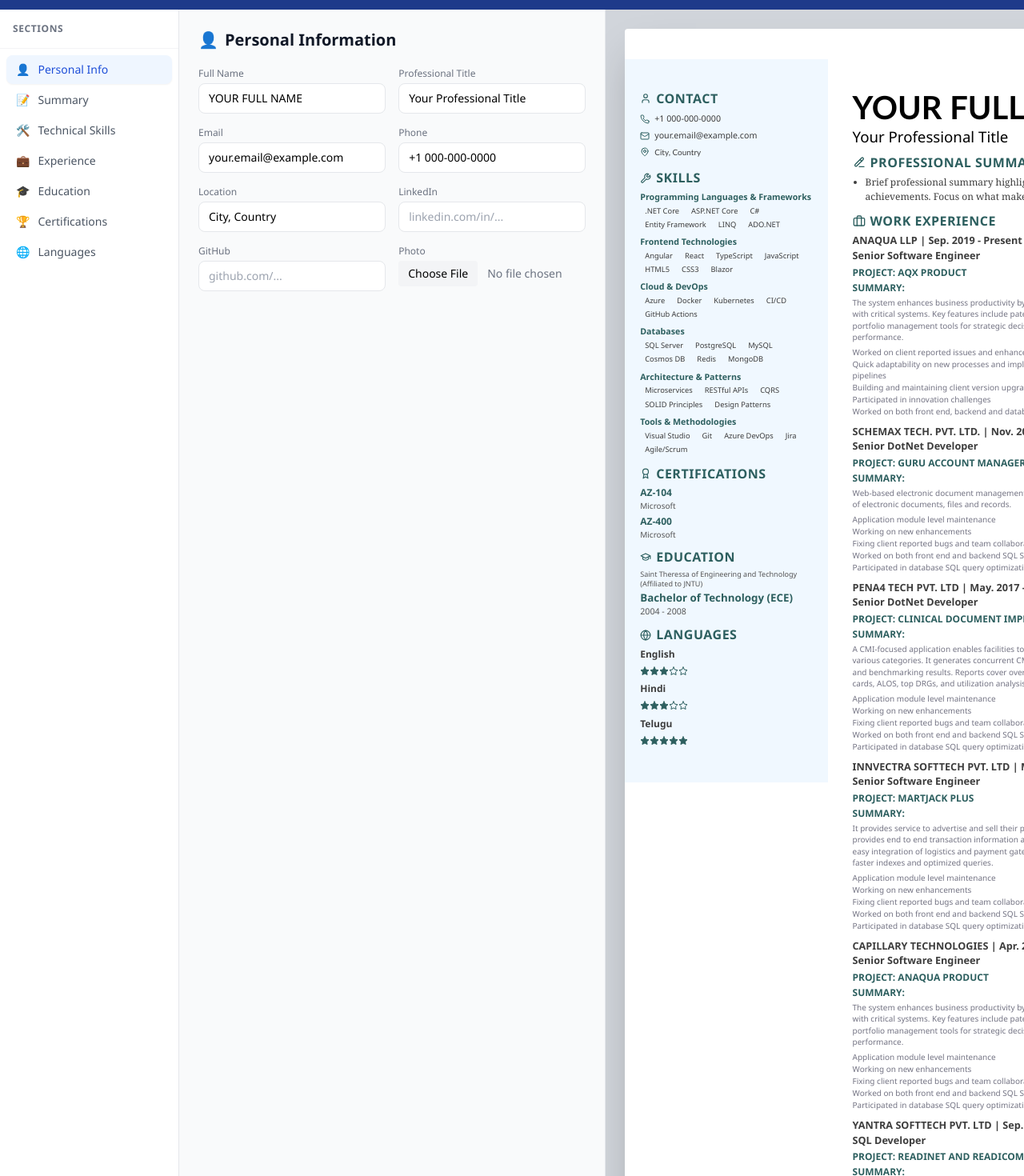
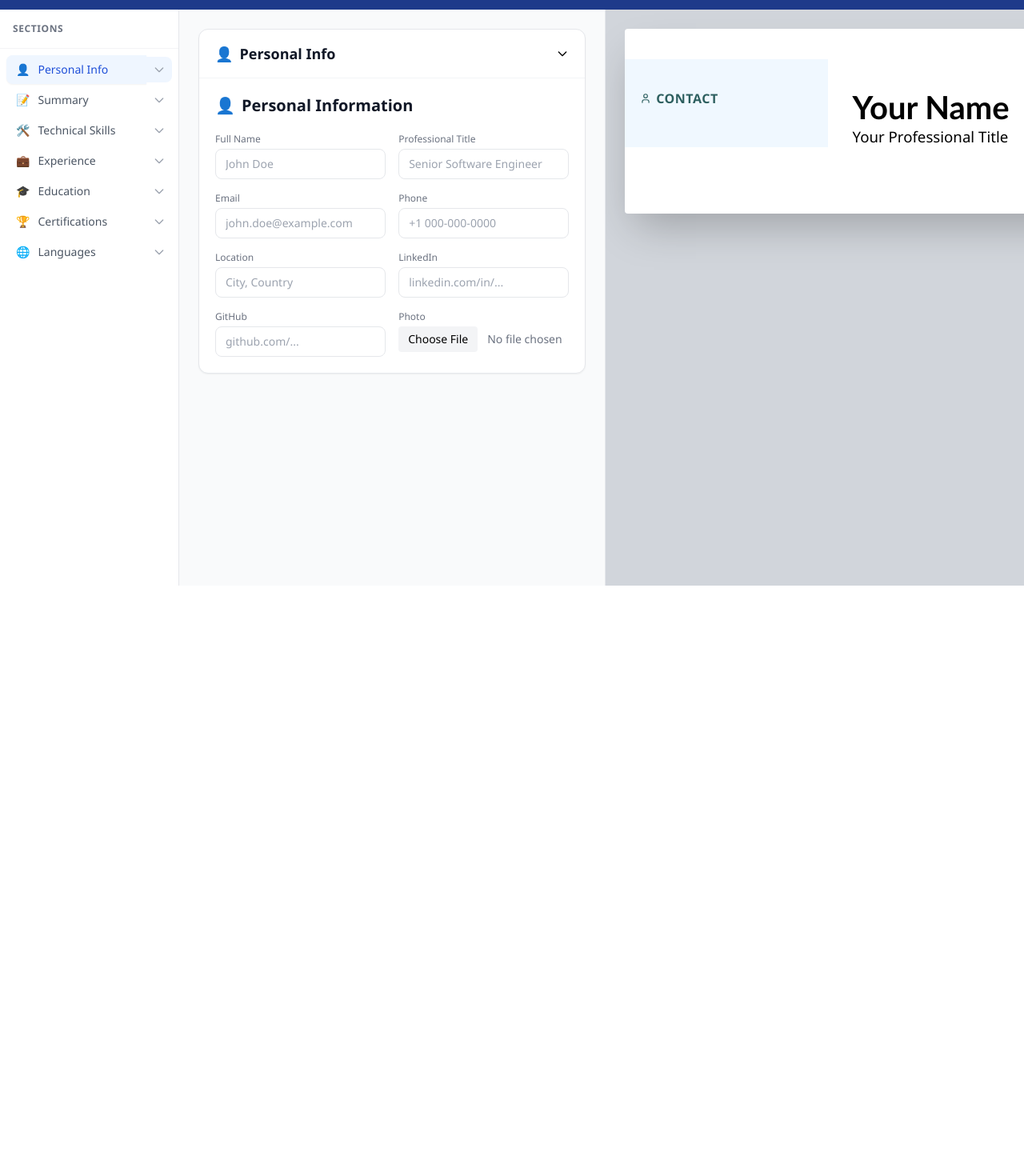
Before and after one commit to smarttechiblog/makemyresume, a Next.js app: page /Resumebuilder/ in a window 1280 px wide. Shown: the part 80-1550 px from the top of the page at 80% size. After the commit the page ends 812 px from the top, so only its background shows below. Built offline with nearby package versions, Linux system fonts and the light colour scheme.

Commit message:
Clear all pre-filled sample data and add section collapse toggles

```diff
--- a/app/page.tsx
+++ b/app/page.tsx
@@ -7,14 +7,14 @@ import { ResumeData } from '@/types/resume';
 
 const initialResumeData: ResumeData = {
   personalInfo: {
-    fullName: 'YOUR FULL NAME',
-    title: 'Your Professional Title',
-    email: 'your.email@example.com',
-    phone: '+1 000-000-0000',
-    location: 'City, Country',
+    fullName: '',
+    title: '',
+    email: '',
+    phone: '',
+    location: '',
     linkedin: '',
     github: '',
-    summary: 'Brief professional summary highlighting your key experience, skills, and achievements. Focus on what makes you stand out as a professional.',
+    summary: '',
     photo: ''
   },
   aiGenerated: {
@@ -22,106 +22,11 @@ const initialResumeData: ResumeData = {
     technicalProfile: [],
     notableAchievement: ''
   },
-  education: [
-    {
-      id: '1',
-      degree: 'Bachelor of Technology (ECE)',
-      institution: 'Saint Theressa of Engineering and Technology (Affiliated to JNTU)',
-      year: '2004 - 2008'
-    }
-  ],
-  certifications: [
-    { id: '1', name: 'AZ-104', issuer: 'Microsoft', year: '' },
-    { id: '2', name: 'AZ-400', issuer: 'Microsoft', year: '' }
-  ],
+  education: [],
+  certifications: [],
   skills: [],
-  languages: [
-    { name: 'English', proficiency: 'Conversational' },
-    { name: 'Hindi', proficiency: 'Conversational' },
-    { name: 'Telugu', proficiency: 'Native' }
-  ],
-  projects: [
-    {
-      id: '1',
-      name: 'AQX PRODUCT',
-      client: 'ANAQUA LLP',
-      duration: 'Sep. 2019 - Present',
-      role: 'Senior Software Engineer',
-      technologies: '.NET Core, C#, Azure, Angular, JavaScript',
-      description: 'The system enhances business productivity by providing a comprehensive IP infrastructure integrated with critical systems. Key features include patent planning tools for innovation and budgeting, portfolio management tools for strategic decision-making, and operational reports on costs and performance.',
-      responsibilities: 'Worked on client reported issues and enhancements\nQuick adaptability on new processes and implementations of version tools like Git, DevOps, CI & CD pipelines\nBuilding and maintaining client version upgrades by building Azure functions\nParticipated in innovation challenges\nWorked on both front end, backend and databases on new and legacy systems'
-    },
-    {
-      id: '2',
-      name: 'GURU ACCOUNT MANAGER',
-      client: 'SCHEMAX TECH. PVT. LTD.',
-      duration: 'Nov. 2018 - Sep. 2019',
-      role: 'Senior DotNet Developer',
-      technologies: 'Web API, JavaScript, Angular',
-      description: 'Web-based electronic document management system designed to store, manage and access all types of electronic documents, files and records.',
-      responsibilities: 'Application module level maintenance\nWorking on new enhancements\nFixing client reported bugs and team collaborations\nWorked on both front end and backend SQL Server on legacy systems\nParticipated in database SQL query optimizations'
-    },
-    {
-      id: '3',
-      name: 'CLINICAL DOCUMENT IMPROVEMENT',
-      client: 'PENA4 TECH PVT. LTD',
-      duration: 'May. 2017 - Nov. 2018',
-      role: 'Senior DotNet Developer',
-      technologies: '.NET, C#, ML.Net, SQL Server',
-      description: 'A CMI-focused application enables facilities to track, target, and forecast financial impacts across various categories. It generates concurrent CMI analysis reports that include trending, distribution, and benchmarking results. Reports cover overall CMI impact, physician report cards, service report cards, ALOS, top DRGs, and utilization analysis.',
-      responsibilities: 'Application module level maintenance\nWorking on new enhancements\nFixing client reported bugs and team collaborations\nWorked on both front end and backend SQL Server on legacy systems\nParticipated in database SQL query optimizations'
-    },
-    {
-      id: '4',
-      name: 'MARTJACK PLUS',
-      client: 'INNVECTRA SOFTTECH PVT. LTD',
-      duration: 'May 2012 - March 2016',
-      role: 'Senior Software Engineer',
-      technologies: '.NET, C#, SQL Server',
-      description: 'It provides service to advertise and sell their products online. It provides SAAS to the merchants. It provides end to end transaction information and also tracks the order information. Also, provides easy integration of logistics and payment gateway services provides search engine optimization with faster indexes and optimized queries.',
-      responsibilities: 'Application module level maintenance\nWorking on new enhancements\nFixing client reported bugs and team collaborations\nWorked on both front end and backend SQL Server on legacy systems\nParticipated in database SQL query optimizations'
-    },
-    {
-      id: '5',
-      name: 'ANAQUA PRODUCT',
-      client: 'CAPILLARY TECHNOLOGIES',
-      duration: 'Apr. 2016 - Feb. 2017',
-      role: 'Senior Software Engineer',
-      technologies: '.NET, C#, Azure, SQL Server',
-      description: 'The system enhances business productivity by providing a comprehensive IP infrastructure integrated with critical systems. Key features include patent planning tools for innovation and budgeting, portfolio management tools for strategic decision-making, and operational reports on costs and performance.',
-      responsibilities: 'Application module level maintenance\nWorking on new enhancements\nFixing client reported bugs and team collaborations\nWorked on both front end and backend SQL Server on legacy systems\nParticipated in database SQL query optimizations'
-    },
-    {
-      id: '6',
-      name: 'READINET AND READICOM SERVICES',
-      client: 'YANTRA SOFTTECH PVT. LTD',
-      duration: 'Sep. 2011 - Apr. 2012',
-      role: 'SQL Developer',
-      technologies: '.NET, SQL Server',
-      description: 'Readinet and ReadiCom Services is a web based CRM and ERP Application. This interacts with the database and generates the reports of payroll for the clients working employees for specified period of time durations mentioned as dates selected in the application. It is a business purpose development application where various clients and their customers would be interacting in a daily basis.',
-      responsibilities: 'Application module level maintenance\nWorking on new enhancements\nFixing client reported bugs and team collaborations\nWorked on both front end and backend SQL Server on legacy systems\nParticipated in database SQL query optimizations'
-    },
-    {
-      id: '7',
-      name: 'SARVA SHIKSHA ABHIYAN',
-      client: 'ECENTRIC SOLUTIONS PVT. LTD',
-      duration: 'Feb. 2011 - Aug. 2011',
-      role: 'Software Developer',
-      technologies: 'ASP.NET, GIS, Oracle Database',
-      description: 'Sarva Shiksha Abiyan project is developed for State Government of Andhra Pradesh. It mainly aims to track schools geographically where located in the State of Andhra Pradesh using GIS. The main feature of this project is that the user can able to see where the schools are located and can track the details by Village, Mandal and District. There are reports which the higher officials like the collectors can export and can see the different schools list in different location.',
-      responsibilities: 'Application module level maintenance\nWorking on new enhancements\nFixing client reported bugs and team collaborations\nWorked on both front end and backend SQL Server on legacy systems\nParticipated in database SQL query optimizations'
-    },
-    {
-      id: '8',
-      name: 'ECHANNEL',
-      client: 'ECENTRIC SOLUTIONS PVT. LTD',
-      duration: 'Mar. 2009 - Feb. 2011',
-      role: 'Software Developer',
-      technologies: 'ASP.NET, SQL Server',
-      description: 'It is a tool that tracks employee complete information and to maintain data for future purpose. Also, available for employees to access and generate the payslips and to manage their leave requests.',
-      responsibilities: 'Design, develop and coordinating among the team members in developing modules using .NET\nInvolved in designing the Database\nUsed Validation Controls in ASP.NET for validating Front-end form\nCreated front end interfaces using ASP.NET\nInvolved in migrating the application from lower version to higher version\nInvolved in Designing Database Tables and Relationships'
-    }
-  ]
+  languages: [],
+  projects: []
 };
 
 export default function Home() {
--- a/components/ResumeTemplateEditor.tsx
+++ b/components/ResumeTemplateEditor.tsx
@@ -11,14 +11,7 @@ interface ResumeTemplateEditorProps {
 
 type Section = 'personal' | 'summary' | 'skills' | 'experience' | 'education' | 'certifications' | 'languages';
 
-const defaultSkills: Skill[] = [
-  { category: 'Programming Languages & Frameworks', skills: ['.NET Core', 'ASP.NET Core', 'C#', 'Entity Framework', 'LINQ', 'ADO.NET'] },
-  { category: 'Frontend Technologies', skills: ['Angular', 'React', 'TypeScript', 'JavaScript', 'HTML5', 'CSS3', 'Blazor'] },
-  { category: 'Cloud & DevOps', skills: ['Azure', 'Docker', 'Kubernetes', 'CI/CD', 'GitHub Actions'] },
-  { category: 'Databases', skills: ['SQL Server', 'PostgreSQL', 'MySQL', 'Cosmos DB', 'Redis', 'MongoDB'] },
-  { category: 'Architecture & Patterns', skills: ['Microservices', 'RESTful APIs', 'CQRS', 'SOLID Principles', 'Design Patterns'] },
-  { category: 'Tools & Methodologies', skills: ['Visual Studio', 'Git', 'Azure DevOps', 'Jira', 'Agile/Scrum'] },
-];
+const defaultSkills: Skill[] = [];
 
 const sections: { key: Section; label: string; icon: string }[] = [
   { key: 'personal', label: 'Personal Info', icon: '👤' },
@@ -33,14 +26,20 @@ const sections: { key: Section; label: string; icon: string }[] = [
 export default function ResumeTemplateEditor({ data, onChange }: ResumeTemplateEditorProps) {
   const [activeSection, setActiveSection] = useState<Section>('personal');
   const [skillInputs, setSkillInputs] = useState<Record<number, string>>({});
+  const [collapsedSections, setCollapsedSections] = useState<Record<Section, boolean>>({
+    personal: false,
+    summary: false,
+    skills: false,
+    experience: false,
+    education: false,
+    certifications: false,
+    languages: false,
+  });
   const { personalInfo, aiGenerated, education, certifications, skills, languages, projects } = data;
 
-  // Init skills if empty
-  React.useEffect(() => {
-    if (skills.length === 0) {
-      onChange({ ...data, skills: defaultSkills });
-    }
-  }, []);
+  const toggleSection = (section: Section) => {
+    setCollapsedSections(prev => ({ ...prev, [section]: !prev[section] }));
+  };
 
   const activeSkills = skills.length > 0 ? skills : defaultSkills;
 
@@ -111,28 +110,34 @@ export default function ResumeTemplateEditor({ data, onChange }: ResumeTemplateE
   const renderSkills = () => (
       <div className="space-y-5">
         <div className="flex items-center justify-between">
-          <SectionTitle icon="🛠️" title="Technical Skills" subtitle="Add or remove skills for each category." />
+          <SectionTitle icon="🛠️" title="Technical Skills" subtitle="Add skill categories and your expertise." />
           <button
-            onClick={() => onChange({ ...data, skills: [...activeSkills, { category: 'New Category', skills: [] }] })}
+            onClick={() => onChange({ ...data, skills: [...(skills.length > 0 ? skills : []), { category: 'New Category', skills: [] }] })}
             className="px-4 py-2 text-sm font-medium text-blue-600 bg-blue-50 rounded-lg hover:bg-blue-100 flex items-center gap-2"
           >
             <PlusIcon /> Category
           </button>
         </div>
+        {skills.length === 0 && (
+          <div className="text-center py-12 text-gray-400">
+            <p className="text-lg">No skills added yet.</p>
+            <p className="text-sm mt-1">Click "Category" to add your first skill category.</p>
+          </div>
+        )}
         <div className="space-y-4">
-          {activeSkills.map((cat, ci) => (
+          {skills.map((cat, ci) => (
             <div key={ci} className="p-4 bg-gray-50 rounded-xl border border-gray-100">
               <div className="flex items-center gap-2 mb-3">
                 <input
                   value={cat.category}
                   onChange={e => {
-                    const u = [...activeSkills]; u[ci] = { ...u[ci], category: e.target.value };
+                    const u = [...skills]; u[ci] = { ...u[ci], category: e.target.value };
                     onChange({ ...data, skills: u });
                   }}
                   className="flex-1 px-3 py-1.5 border border-gray-200 rounded-lg text-sm font-semibold bg-white focus:ring-2 focus:ring-blue-500 focus:border-blue-500 outline-none"
                 />
                 <button
-                  onClick={() => { const u = activeSkills.filter((_, i) => i !== ci); onChange({ ...data, skills: u }); }}
+                  onClick={() => { const u = skills.filter((_, i) => i !== ci); onChange({ ...data, skills: u }); }}
                   className="p-2 text-gray-400 hover:text-red-500 hover:bg-red-50 rounded-lg transition-colors"
                 >
                   <TrashIcon />
@@ -144,7 +149,7 @@ export default function ResumeTemplateEditor({ data, onChange }: ResumeTemplateE
                     {skill}
                     <button
                       onClick={() => {
-                        const u = [...activeSkills]; u[ci] = { ...u[ci], skills: u[ci].skills.filter((_, j) => j !== si) };
+                        const u = [...skills]; u[ci] = { ...u[ci], skills: u[ci].skills.filter((_, j) => j !== si) };
                         onChange({ ...data, skills: u });
                       }}
                       className="text-gray-400 hover:text-red-500 font-bold"
@@ -165,7 +170,7 @@ export default function ResumeTemplateEditor({ data, onChange }: ResumeTemplateE
                       e.preventDefault();
                       const val = (skillInputs[ci] || '').trim();
                       if (!val) return;
-                      const u = [...activeSkills]; u[ci] = { ...u[ci], skills: [...u[ci].skills, val] };
+                      const u = [...skills]; u[ci] = { ...u[ci], skills: [...u[ci].skills, val] };
                       onChange({ ...data, skills: u });
                       setSkillInputs({ ...skillInputs, [ci]: '' });
                     }
@@ -175,7 +180,7 @@ export default function ResumeTemplateEditor({ data, onChange }: ResumeTemplateE
                   onClick={() => {
                     const val = (skillInputs[ci] || '').trim();
                     if (!val) return;
-                    const u = [...activeSkills]; u[ci] = { ...u[ci], skills: [...u[ci].skills, val] };
+                    const u = [...skills]; u[ci] = { ...u[ci], skills: [...u[ci].skills, val] };
                     onChange({ ...data, skills: u });
                     setSkillInputs({ ...skillInputs, [ci]: '' });
                   }}
@@ -308,15 +313,29 @@ export default function ResumeTemplateEditor({ data, onChange }: ResumeTemplateE
   );
 
   const renderContent = () => {
-    switch (activeSection) {
-      case 'personal': return renderPersonal();
-      case 'summary': return renderSummary();
-      case 'skills': return renderSkills();
-      case 'experience': return renderExperience();
-      case 'education': return renderEducation();
-      case 'certifications': return renderCertifications();
-      case 'languages': return renderLanguages();
-    }
+    const isCollapsed = collapsedSections[activeSection];
+    return (
+      <div>
+        <CollapsibleSection
+          icon={sections.find(s => s.key === activeSection)!.icon}
+          title={sections.find(s => s.key === activeSection)!.label}
+          isCollapsed={isCollapsed}
+          onToggle={() => toggleSection(activeSection)}
+        >
+          {!isCollapsed && (
+            <>
+              {activeSection === 'personal' && renderPersonal()}
+              {activeSection === 'summary' && renderSummary()}
+              {activeSection === 'skills' && renderSkills()}
+              {activeSection === 'experience' && renderExperience()}
+              {activeSection === 'education' && renderEducation()}
+              {activeSection === 'certifications' && renderCertifications()}
+              {activeSection === 'languages' && renderLanguages()}
+            </>
+          )}
+        </CollapsibleSection>
+      </div>
+    );
   };
 
   return (
@@ -328,10 +347,11 @@ export default function ResumeTemplateEditor({ data, onChange }: ResumeTemplateE
         </div>
         <nav className="p-2 space-y-0.5">
           {sections.map(s => (
+            <div key={s.key} className="group">
+              <div className="flex items-center">
                 <button
-              key={s.key}
                   onClick={() => setActiveSection(s.key)}
-              className={`w-full flex items-center gap-2.5 px-3 py-2 rounded-lg text-sm font-medium transition-all ${
+                  className={`flex-1 flex items-center gap-2.5 px-3 py-2 rounded-l-lg text-sm font-medium transition-all ${
                     activeSection === s.key
                       ? 'bg-blue-50 text-blue-700 shadow-sm'
                       : 'text-gray-600 hover:bg-gray-50'
@@ -340,6 +360,16 @@ export default function ResumeTemplateEditor({ data, onChange }: ResumeTemplateE
                   <span>{s.icon}</span>
                   {s.label}
                 </button>
+                <button
+                  onClick={() => toggleSection(s.key)}
+                  className={`p-2 rounded-r-lg text-gray-400 hover:text-gray-600 transition-all ${
+                    activeSection === s.key ? 'bg-blue-50' : 'hover:bg-gray-50'
+                  }`}
+                >
+                  <ChevronIcon expanded={!collapsedSections[s.key]} />
+                </button>
+              </div>
+            </div>
           ))}
         </nav>
       </div>
@@ -415,3 +445,50 @@ function PlusIcon() {
 function TrashIcon() {
   return <svg className="w-4 h-4" fill="none" stroke="currentColor" strokeWidth={2} viewBox="0 0 24 24"><path strokeLinecap="round" strokeLinejoin="round" d="M19 7l-.867 12.142A2 2 0 0116.138 21H7.862a2 2 0 01-1.995-1.858L5 7m5 4v6m4-6v6m1-10V4a1 1 0 00-1-1h-4a1 1 0 00-1 1v3M4 7h16" /></svg>;
 }
+
+function ChevronIcon({ expanded }: { expanded: boolean }) {
+  return (
+    <svg
+      className={`w-4 h-4 transition-transform duration-200 ${expanded ? 'rotate-90' : ''}`}
+      fill="none"
+      stroke="currentColor"
+      strokeWidth={2}
+      viewBox="0 0 24 24"
+    >
+      <path strokeLinecap="round" strokeLinejoin="round" d="M9 5l7 7-7 7" />
+    </svg>
+  );
+}
+
+function CollapsibleSection({
+  icon,
+  title,
+  isCollapsed,
+  onToggle,
+  children,
+}: {
+  icon: string;
+  title: string;
+  isCollapsed: boolean;
+  onToggle: () => void;
+  children: React.ReactNode;
+}) {
+  return (
+    <div className="bg-white rounded-xl border border-gray-200 shadow-sm overflow-hidden">
+      <button
+        onClick={onToggle}
+        className="w-full flex items-center justify-between px-5 py-4 hover:bg-gray-50 transition-colors"
+      >
+        <h2 className="text-lg font-bold text-gray-900 flex items-center gap-2">
+          <span>{icon}</span> {title}
+        </h2>
+        <ChevronIcon expanded={!isCollapsed} />
+      </button>
+      {!isCollapsed && (
+        <div className="px-5 pb-5 border-t border-gray-100 pt-5">
+          {children}
+        </div>
+      )}
+    </div>
+  );
+}
--- a/components/SkillsForm.tsx
+++ b/components/SkillsForm.tsx
@@ -8,44 +8,7 @@ interface SkillsFormProps {
   onChange: (data: Skill[]) => void;
 }
 
-const defaultSkills: Skill[] = [
-  {
-    category: 'Programming Languages & Frameworks',
-    skills: ['.NET Framework', '.NET Core', 'ASP.NET MVC', 'ASP.NET Web API', 'ASP.NET Core', 'C#', 'VB.NET', 'Entity Framework', 'Entity Framework Core', 'LINQ', 'ADO.NET']
-  },
-  {
-    category: 'Frontend Technologies',
-    skills: ['Angular', 'React', 'TypeScript', 'JavaScript', 'HTML5', 'CSS3', 'Blazor', 'Razor Pages', 'jQuery', 'Bootstrap', 'Tailwind CSS', 'Next.js']
-  },
-  {
-    category: 'Cloud & DevOps',
-    skills: ['Microsoft Azure', 'Google Cloud Platform (GCP)', 'AWS', 'Azure DevOps', 'Docker', 'Kubernetes', 'CI/CD', 'GitHub Actions', 'Terraform', 'ARM Templates']
-  },
-  {
-    category: 'AI & Machine Learning',
-    skills: ['Azure AI Services', 'OpenAI API', 'ML.NET', 'Azure Machine Learning', 'TensorFlow', 'LangChain', 'Semantic Kernel', 'AI Prompt Engineering', 'RAG (Retrieval Augmented Generation)', 'Vector Databases']
-  },
-  {
-    category: 'Databases',
-    skills: ['SQL Server', 'Azure SQL Database', 'PostgreSQL', 'MySQL', 'Cosmos DB', 'Redis', 'MongoDB', 'Elasticsearch']
-  },
-  {
-    category: 'Architecture & Patterns',
-    skills: ['Microservices', 'RESTful APIs', 'GraphQL', 'gRPC', 'Event-Driven Architecture', 'CQRS', 'Domain-Driven Design', 'SOLID Principles', 'Design Patterns', 'Clean Architecture']
-  },
-  {
-    category: 'Messaging & Integration',
-    skills: ['Azure Service Bus', 'Azure Event Grid', 'Azure Event Hubs', 'RabbitMQ', 'Kafka', 'SignalR', 'Azure Logic Apps', 'Azure Functions']
-  },
-  {
-    category: 'Testing & Quality',
-    skills: ['xUnit', 'NUnit', 'MSTest', 'Moq', 'SpecFlow', 'Playwright', 'Selenium', 'Postman', 'SonarQube']
-  },
-  {
-    category: 'Tools & Methodologies',
-    skills: ['Visual Studio', 'VS Code', 'Git', 'Azure Boards', 'Jira', 'Agile/Scrum', 'SAFe', 'OAuth 2.0', 'JWT', 'OpenID Connect']
-  }
-];
+const defaultSkills: Skill[] = [];
 
 export default function SkillsForm({ skills, onChange }: SkillsFormProps) {
   const [selectedSkills, setSelectedSkills] = React.useState<Skill[]>(skills.length > 0 ? skills : defaultSkills);
@@ -82,15 +45,61 @@ export default function SkillsForm({ skills, onChange }: SkillsFormProps) {
     setSelectedSkills(updated);
   };
 
+  const addCategory = () => {
+    const newCategory: Skill = { category: 'New Category', skills: [] };
+    const updated = [...selectedSkills, newCategory];
+    setSelectedSkills(updated);
+  };
+
+  const removeCategory = (categoryIndex: number) => {
+    const updated = selectedSkills.filter((_, i) => i !== categoryIndex);
+    setSelectedSkills(updated);
+  };
+
   return (
     <div className="space-y-4">
-      <h2 className="text-2xl font-bold text-primary border-b-2 border-primary pb-2">Technical Skills</h2>
-      <p className="text-sm text-gray-600">Select or add skills you have experience with. Click on skills to toggle.</p>
+      <div className="flex items-center justify-between">
+        <div>
+          <h2 className="text-2xl font-bold text-primary border-b-2 border-primary pb-2">Technical Skills</h2>
+          <p className="text-sm text-gray-600 mt-2">Add skill categories and your expertise.</p>
+        </div>
+        <button
+          onClick={addCategory}
+          className="px-4 py-2 text-sm font-medium text-blue-600 bg-blue-50 rounded-lg hover:bg-blue-100"
+        >
+          + Add Category
+        </button>
+      </div>
+
+      {selectedSkills.length === 0 && (
+        <div className="text-center py-12 text-gray-400">
+          <p className="text-lg">No skills added yet.</p>
+          <p className="text-sm mt-1">Click "Add Category" to create your first skill category.</p>
+        </div>
+      )}
 
       <div className="grid grid-cols-1 gap-4">
         {selectedSkills.map((skillCategory, catIndex) => (
           <div key={catIndex} className="p-4 bg-gray-50 rounded-lg border">
-            <h3 className="font-bold text-primary mb-3">{skillCategory.category}</h3>
+            <div className="flex items-center justify-between mb-3">
+              <input
+                type="text"
+                value={skillCategory.category}
+                onChange={(e) => {
+                  const updated = [...selectedSkills];
+                  updated[catIndex] = { ...updated[catIndex], category: e.target.value };
+                  setSelectedSkills(updated);
+                }}
+                className="flex-1 px-3 py-1.5 border border-gray-200 rounded-lg text-sm font-semibold bg-white"
+                placeholder="Category name"
+              />
+              <button
+                onClick={() => removeCategory(catIndex)}
+                className="ml-2 p-1.5 text-gray-400 hover:text-red-500 hover:bg-red-50 rounded"
+              >
+                ✕
+              </button>
+            </div>
             <div className="flex flex-wrap gap-2">
               {skillCategory.skills.map((skill, skillIndex) => (
                 <span
```
Lines whose indentation alone changed are shown as unchanged.
